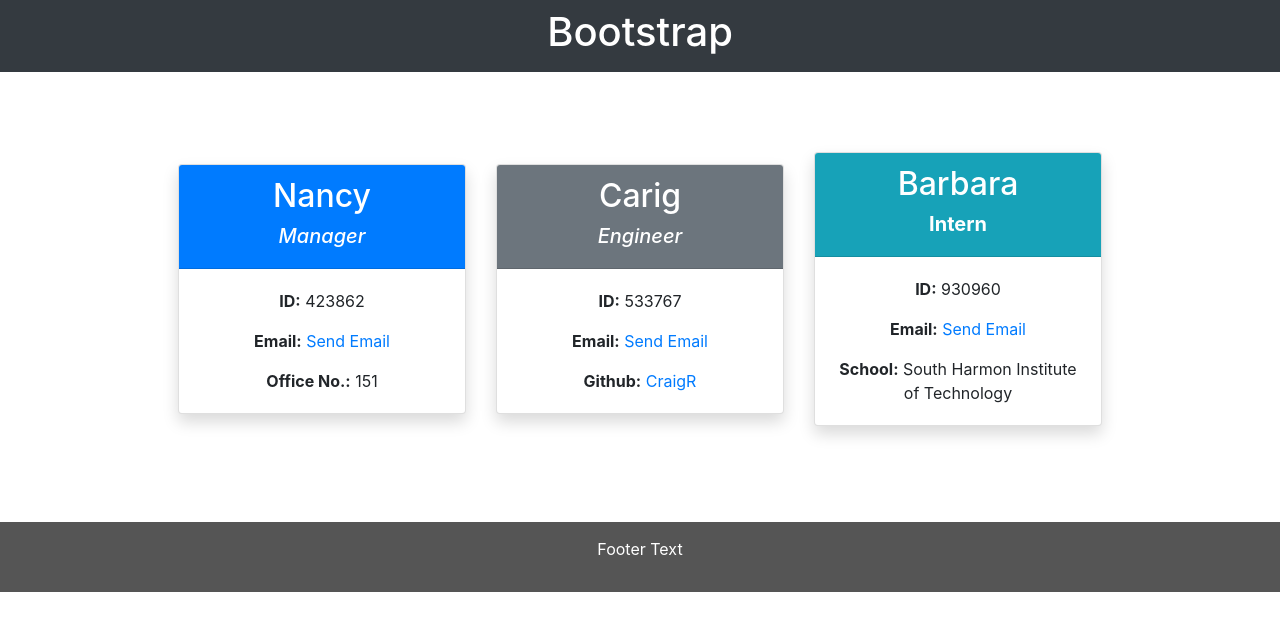
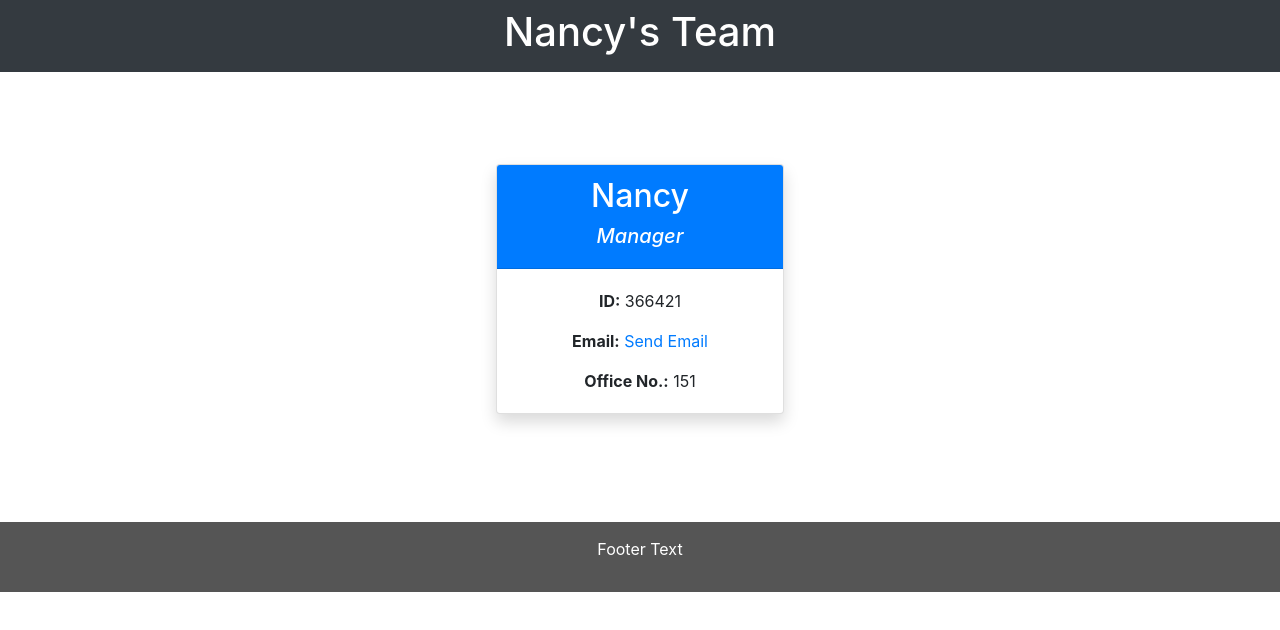
Before and after one commit to JPauldo/my-coworkers-and-me, a website: page employee_pages/nancys-roster.html in a window 1280 px wide. Drawn offline with nearby package versions, Linux system fonts and the light colour scheme.

```diff
--- a/employee_pages/nancys-roster.html
+++ b/employee_pages/nancys-roster.html
@@ -33,8 +33,9 @@
     </style>
   </head>
   <body>
+    <!-- Header Section -->
     <nav class="navbar navbar-light bg-dark justify-content-center text-white">
-      <h1>Bootstrap</h1>
+      <h1>Nancy's Team</h1>
     </nav>
 
     <!-- Main Content Section -->
@@ -46,31 +47,9 @@
             <h5><em>Manager</em></h5>
           </header>
           <article class="card-body text-black">
-            <p class="card-text"><b>ID:</b> 423862</p>
+            <p class="card-text"><b>ID:</b> 366421</p>
             <p class="card-text"><b>Email:</b> <a href="mailto:nwheeler@gmail.com" target="_blank">Send Email</a></p>
             <p class="card-text"><b>Office No.:</b> 151</p>
-          </article>
-        </section>
-        <section class="card mb-3 shadow" style="max-width: 18rem;">
-          <header class="card-header text-white bg-secondary">
-            <h2>Carig<h3>
-            <h5><em>Engineer</em></h5>
-          </header>
-          <article class="card-body text-black">
-          <p class="card-text"><b>ID:</b> 533767</p>
-          <p class="card-text"><b>Email:</b> <a href="mailto:crodgers@gmail.com" target="_blank">Send Email</a></p>
-            <p class="card-text"><b>Github:</b> <a href="https://github.com/CraigR" target="_blank">CraigR</a></p>
-          </article>
-        </section>
-        <section class="card mb-3 shadow" style="max-width: 18rem;">
-          <header class="card-header text-white bg-info">
-            <h2>Barbara</h2>
-            <h5><b>Intern</b></h5>
-          </header>
-          <article class="card-body text-black">
-            <p class="card-text"><b>ID:</b> 930960</p>
-            <p class="card-text"><b>Email:</b> <a href="mailto:bholland@gmail.com" target="_blank">Send Email</a></p>
-            <p class="card-text"><b>School:</b> South Harmon Institute of Technology</p>
           </article>
         </section>
       </section>
```
Also changed, not shown: __tests__/Employee.test.js (+57 -0 lines), src/generateHTML.js (+5 -4 lines).
